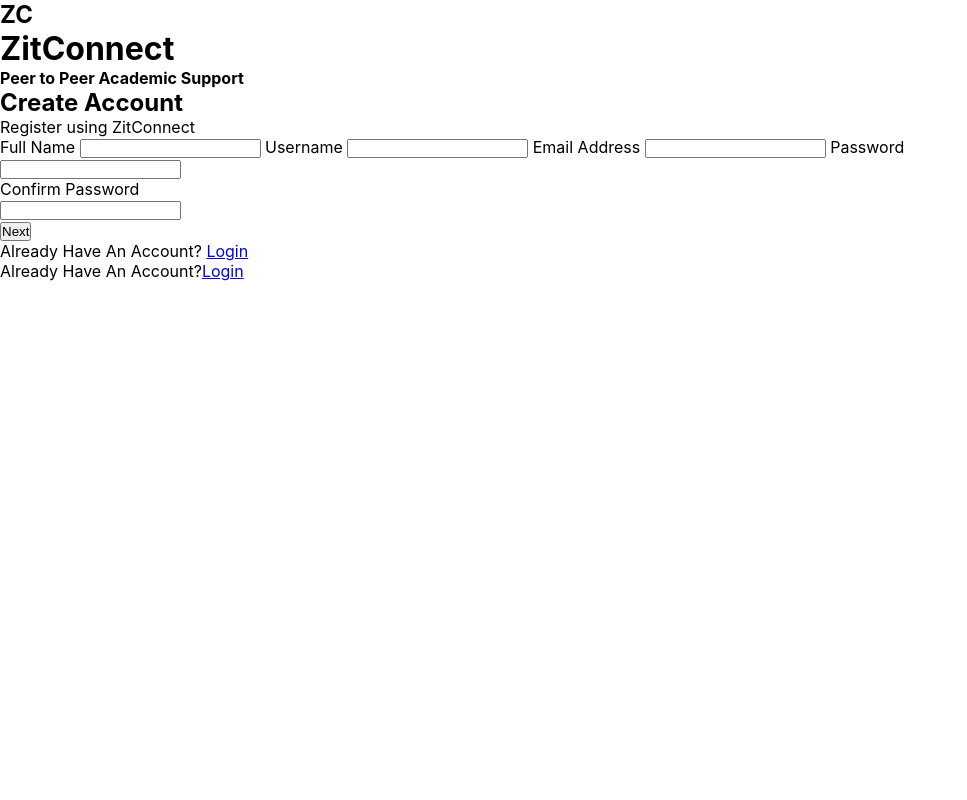
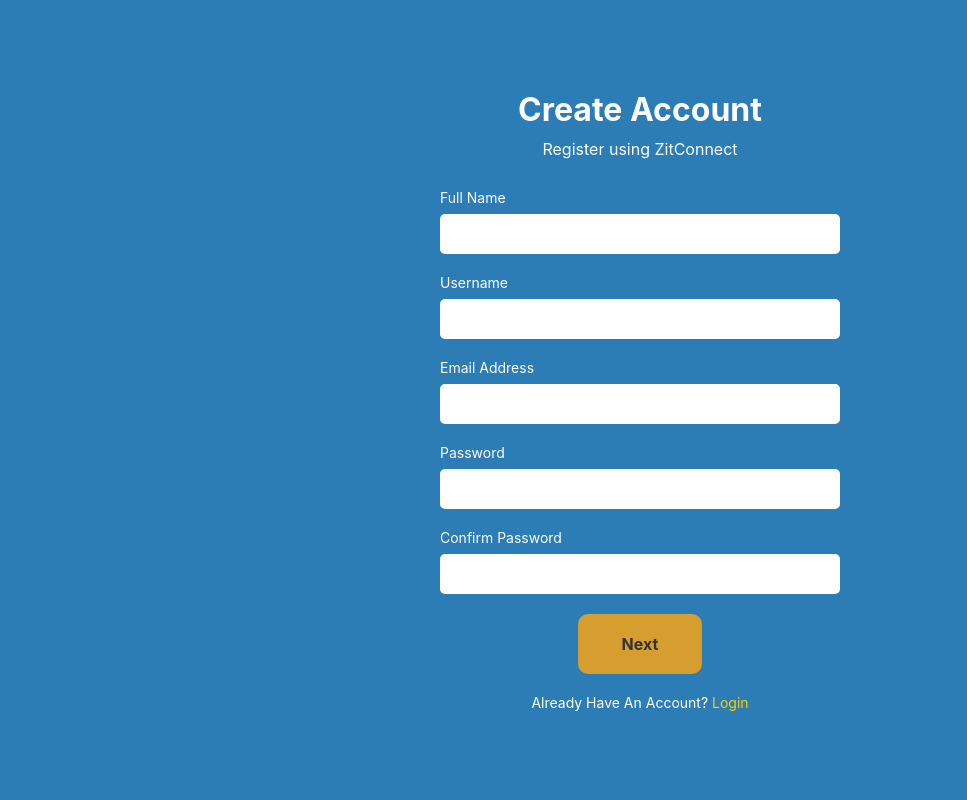
Before and after one commit to KateteNewton/ZitConnect, a Flask app: page / in a window 1280 px wide. Shown: the whole page, without its empty margins (0-967 px from the left). Run offline with Flask 3, Linux system fonts and the light colour scheme; some libraries are stand-ins or nearby versions.

Commit message:
Made changes on the register page

```diff
--- a/templates/register1.html
+++ b/templates/register1.html
@@ -156,15 +156,10 @@
     </style>
 </head>
 <body>
-    <div class="container">
-      <div class="left">
-        <h2 class="left-h2">ZC</h2>
-        <h1>ZitConnect</h1>
-        <h4>Peer to Peer Academic Support</h4>
-      </div>
-      <div class="right">
-        <h2>Create Account</h2>
-        <p>Register using ZitConnect</p>
+    <div class="register-container">
+        <form class="register-form" method="POST" action="/register" id="registerForm">
+            <h1>Create Account</h1>
+            <h2>Register using ZitConnect</h2>
 
             {% with messages = get_flashed_messages(with_categories=true) %}
                 {% if messages %}
@@ -176,33 +171,40 @@
                 {% endif %}
             {% endwith %}
 
-        <form class="form" method="POST" action="/register" id="registerForm">
-          <label class="name">Full Name</label>
-          <input class="firstTextArea" type="text" name="name" required>
-
-          <label class="user">Username</label>
-          <input class="secondTextArea" type="text" name="username" required>
-
-          <label class="email">Email Address</label>
-          <input class="thirdTextArea" type="email" name="email" required>
-
-          <label class="password">Password</label>
-          <div class="password-container">
-            <input class="fouthTextArea" type="password" name="password" id="password" required>
+            <div class="register-form-group">
+                <label>Full Name</label>
+                <input type="text" name="name" required>
             </div>
 
-          <label class="cp">Confirm Password</label>
+            <div class="register-form-group">
+                <label>Username</label>
+                <input type="text" name="username" required>
+            </div>
+
+            <div class="register-form-group">
+                <label>Email Address</label>
+                <input type="email" name="email" required>
+            </div>
+
+            <div class="register-form-group">
+                <label>Password</label>
                 <div class="password-container">
-            <input class="fifthTextArea" type="password" name="confirm_password" id="confirmPassword" required>
+                    <input type="password" name="password" id="password" required>
+                </div>
+            </div>
+
+            <div class="register-form-group">
+                <label>Confirm Password</label>
+                <div class="password-container">
+                    <input type="password" name="confirm_password" id="confirmPassword" required>
                     <div class="password-match-indicator" id="passwordIndicator"></div>
                 </div>
+            </div>
 
-          <button class="next-button" type="submit" id="submitBtn">Next</button>
+            <button class="register-btn" type="submit" id="submitBtn">Next</button>
+
+            <p>Already Have An Account? <a href="/login">Login</a></p>
         </form>
-        <div class="login">
-          Already Have An Account? <a href="/login">Login</a>
-        </div>
-      </div>
     </div>
 
     <script>
@@ -245,50 +247,3 @@
     </script>
 </body>
 </html>
-        </form>
-        <div class="login">
-          Already Have An Account?<a href="#">Login</a>
-        </div>
-      </div>
-    </div>
-
-    <script>
-        const passwordInput = document.getElementById('password');
-        const confirmPasswordInput = document.getElementById('confirmPassword');
-        const passwordIndicator = document.getElementById('passwordIndicator');
-        const submitBtn = document.getElementById('submitBtn');
-
-        function checkPasswordMatch() {
-            const password = passwordInput.value;
-            const confirmPassword = confirmPasswordInput.value;
-
-            if (confirmPassword === '') {
-                passwordIndicator.style.display = 'none';
-                submitBtn.disabled = false;
-                return;
-            }
-
-            if (password === confirmPassword && password !== '') {
-                passwordIndicator.className = 'password-match-indicator match';
-                passwordIndicator.textContent = '✓ Passwords match';
-                submitBtn.disabled = false;
-            } else {
-                passwordIndicator.className = 'password-match-indicator no-match';
-                passwordIndicator.textContent = '✗ Passwords do not match';
-                submitBtn.disabled = true;
-            }
-        }
-
-        passwordInput.addEventListener('input', checkPasswordMatch);
-        confirmPasswordInput.addEventListener('input', checkPasswordMatch);
-
-        // Prevent form submission if passwords don't match
-        document.getElementById('registerForm').addEventListener('submit', function(e) {
-            if (passwordInput.value !== confirmPasswordInput.value) {
-                e.preventDefault();
-                alert('Passwords do not match! Please check and try again.');
-            }
-        });
-    </script>
-</body>
-</html>
```
Lines whose indentation alone changed are shown as unchanged.
